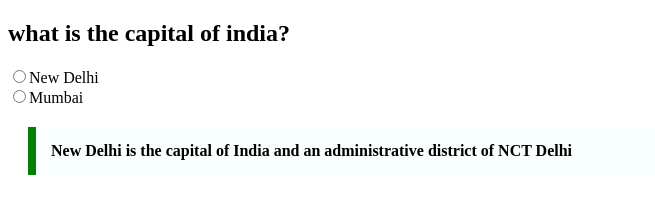
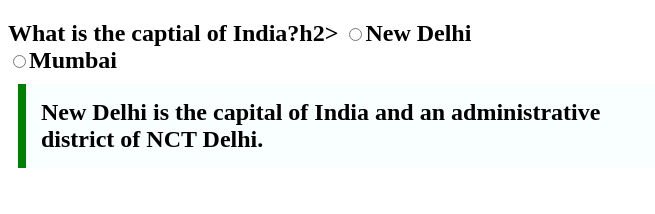
Before and after one commit to acciojob/trivia-priyanshu0007-bit, a website: page main.html in a window 1280 px wide. Shown: the whole page, without its empty margins (0-655 px from the left). Drawn offline with Linux system fonts and the light colour scheme.

Commit message:
created a submission

```diff
--- a/main.html
+++ b/main.html
@@ -8,12 +8,12 @@
 
 <body>
 	<!-- the entire body must be written by student -->
-	<h2>what is the capital of india?</h2>
+	<h2>What is the captial of India?h2>
 	<input type="radio" name="capital" value="New Delhi">New Delhi
 	</br>
 	<input type="radio" name="capital" value="Mumbai">Mumbai
-	<blockquote>
-	New Delhi is the capital of India and an administrative district of NCT Delhi
+	<blockquote cite="https://en.wikipedia.org/wiki/New_Delhi">
+	New Delhi is the capital of India and an administrative district of NCT Delhi.
 	</blockquote>
     <script type="text/javascript" src="./script.js">
 </script>
--- a/styles.css
+++ b/styles.css
@@ -2,7 +2,7 @@
 /* Your CSS Code here. */
 blockquote {
 	max-width: 600px;
-	margin : 20px;
+	margin : 10px;
 	padding: 15px;
 	border-left: 8px solid green;
 	background-color: #f8fffe;
```
